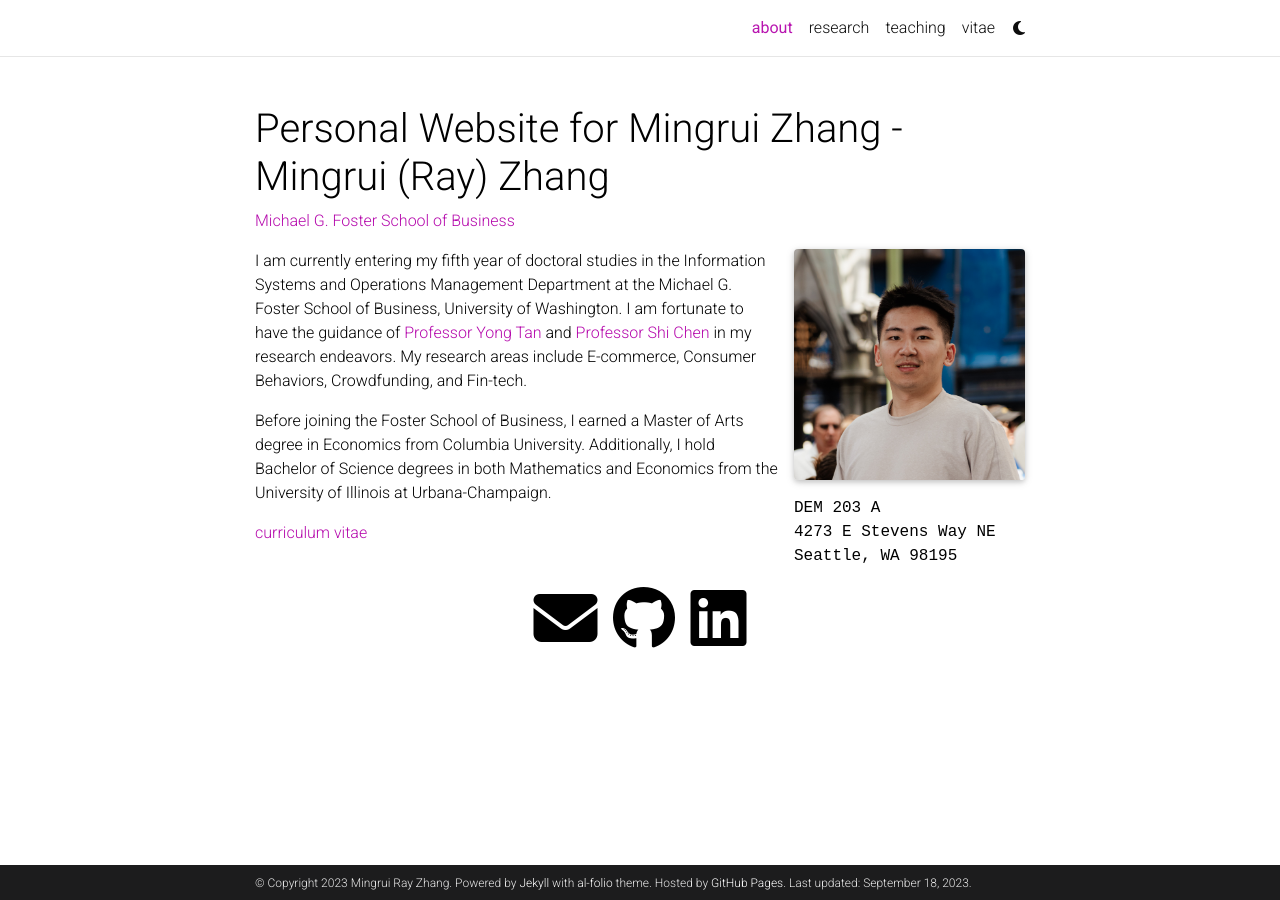
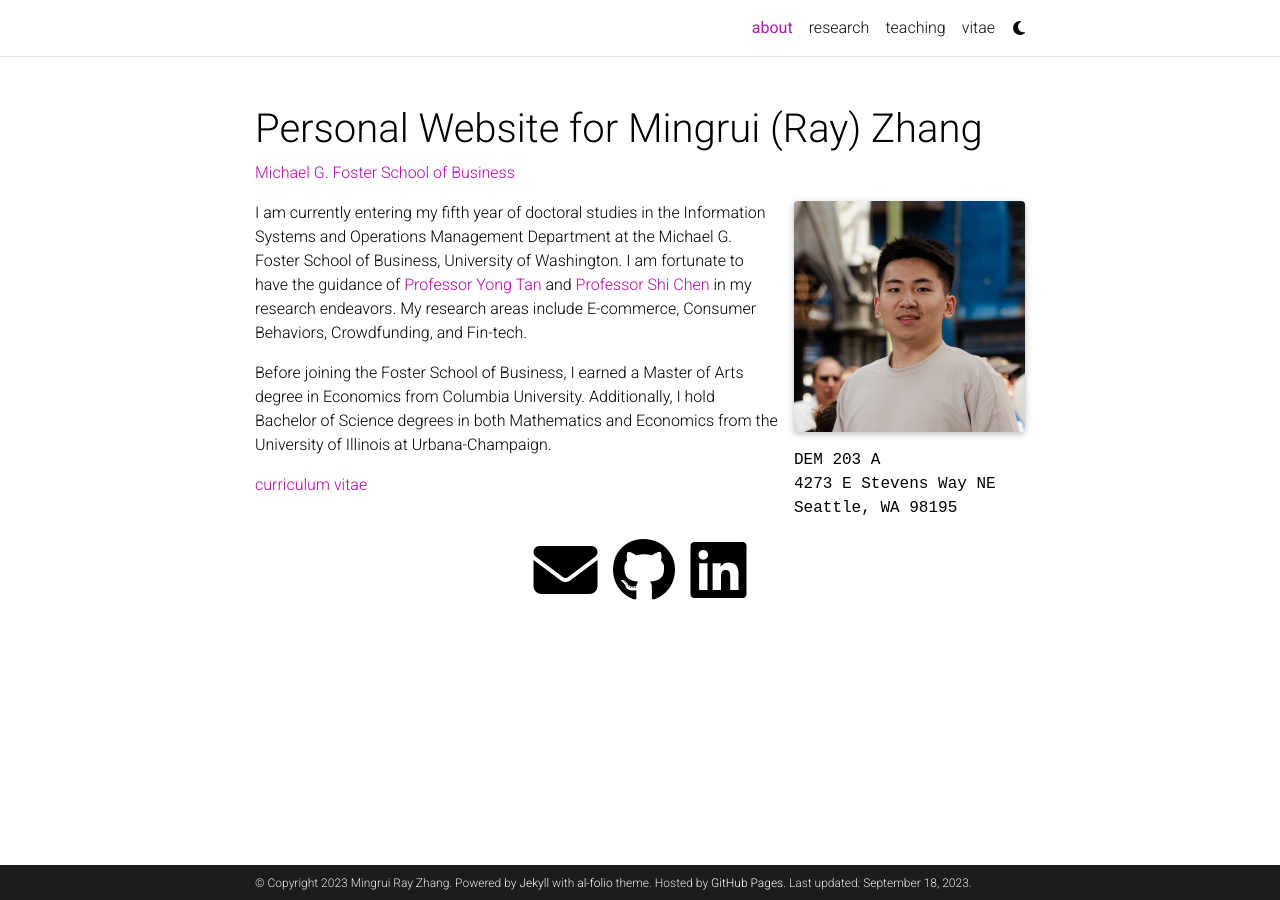
Before and after one commit to MingruiRayZhang/MingruiRayZhang.github.io, a Jekyll site: the page built from _pages/about.md, in a window 1280 px wide. Built offline with Jekyll 4.4.1, drawn with Linux system fonts in a browser that asks for light colours; comment, search, counter and statistics services are not loaded; a style sheet for code colours, icons or effects is not loaded; some of the changed lines change nothing that is shown.

Commit message:
Update _config.yml

```diff
--- a/_config.yml
+++ b/_config.yml
@@ -2,13 +2,13 @@
 # Site settings
 # -----------------------------------------------------------------------------
 
-title: Personal Website for Mingrui Zhang - Mingrui (Ray) Zhang # the website title (if blank, full name will be used instead)
+title: Personal Website for Mingrui (Ray) Zhang # the website title (if blank, full name will be used instead)
 first_name: Mingrui
 middle_name: Ray
 last_name: Zhang
 email: mz74@uw.edu
 description: > # the ">" symbol means to ignore newlines until "footer_text:"
-  Personal Website for Mingrui Zhang
+  Personal Website for Mingrui Zhang - Mingrui (Ray) Zhang
 footer_text: >
   Powered by <a href="https://jekyllrb.com/" target="_blank">Jekyll</a> with <a href="https://github.com/alshedivat/al-folio">al-folio</a> theme.
   Hosted by <a href="https://pages.github.com/" target="_blank">GitHub Pages</a>.
```
